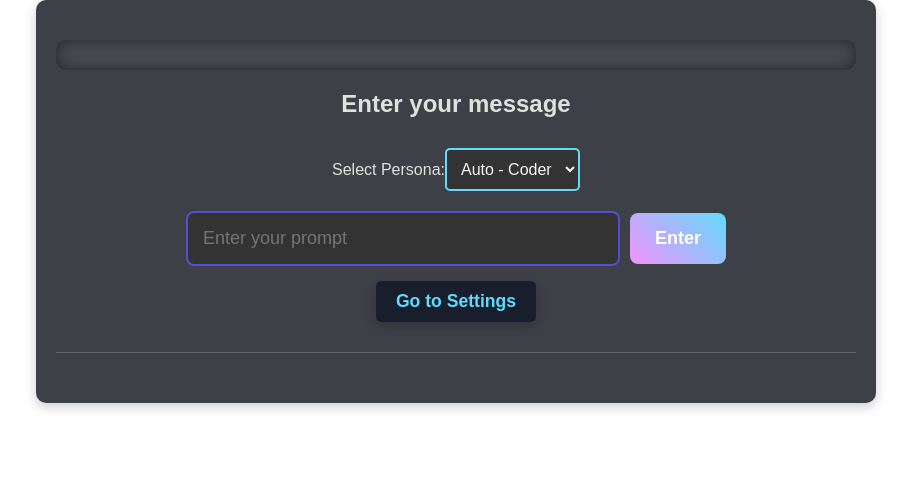
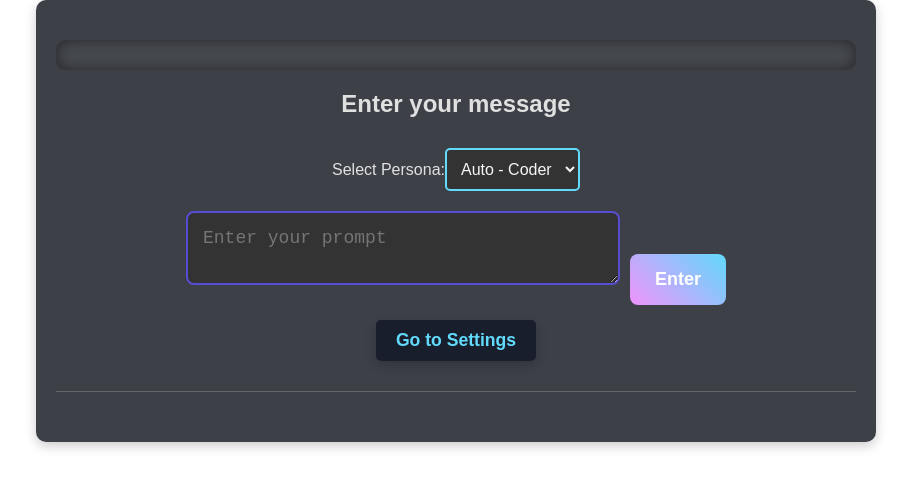
Before and after one commit to AaronFR/Thinker, a React (Create React App) app in the folder FrontEnd/react-app/: page / in a window 1280 px wide. Shown: the top 488 px of the page, without its empty margins (184-1095 px from the left). Built offline with nearby package versions, Linux system fonts and the light colour scheme; no server answers.

Commit message:
refactor[App.js]: Prompt window doesn't submit for: ⬆ + ⏎

```diff
--- a/FrontEnd/react-app/src/App.js
+++ b/FrontEnd/react-app/src/App.js
@@ -78,14 +78,33 @@ function App () {
           </div>
 
           {/* Form for User Input */}
-          <form onSubmit={handleSubmit} style={{ marginTop: '20px' }}>
-            <input
-              type="text"
+          <form
+            onSubmit={handleSubmit}
+            onKeyDown={(e) => {
+              if (e.key === 'Enter' && e.shiftKey) {
+                e.preventDefault(); // Prevent form submission
+                const { selectionStart, selectionEnd, value } = e.target;
+
+                // Insert a new line at the cursor position
+                e.target.value =
+                  value.substring(0, selectionStart) + '\n' + value.substring(selectionEnd);
+
+                // Set the cursor position after the new line
+                e.target.selectionStart = e.target.selectionEnd = selectionStart + 1;
+              } else if (e.key === 'Enter') {
+                // Enter on its own: Submit the form
+                e.preventDefault();
+                handleSubmit();
+              }
+            }}
+            style={{ marginTop: '20px' }}>
+            <textarea
               value={userInput}
               onChange={(e) => setUserInput(e.target.value)}
               placeholder='Enter your prompt'
               className="prompt-input"
-            />
+              rows="2"
+            ></textarea>
             <button
               type="submit"
               className="submit-button"
```
